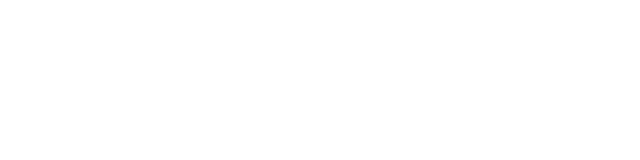
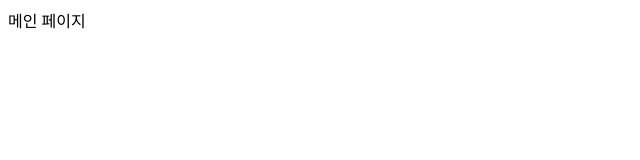
Before and after one commit to Jeans-ssu/Kiri, a React (Create React App) app in the folder client/kiri/: page / in a window 1280 px wide. Shown: the top 160 px of the page, without its empty margins (0-640 px from the left). Built offline with nearby package versions, Linux system fonts and the light colour scheme.

Commit message:
feat: Router 설정

```diff
--- a/client/kiri/src/App.js
+++ b/client/kiri/src/App.js
@@ -1,5 +1,16 @@
+import { BrowserRouter, Routes, Route } from 'react-router-dom';
+import MainPage from './pages/MainPage';
+
 function App() {
-  return <div className="App"></div>;
+  return (
+    <div className="App">
+      <BrowserRouter>
+        <Routes>
+          <Route path="/" element={<MainPage />} />
+        </Routes>
+      </BrowserRouter>
+    </div>
+  );
 }
 
 export default App;
--- /dev/null
+++ b/client/kiri/src/pages/MainPage.js
@@ -0,0 +1,5 @@
+const MainPage = () => {
+  return <div>메인 페이지</div>;
+};
+
+export default MainPage;
```
